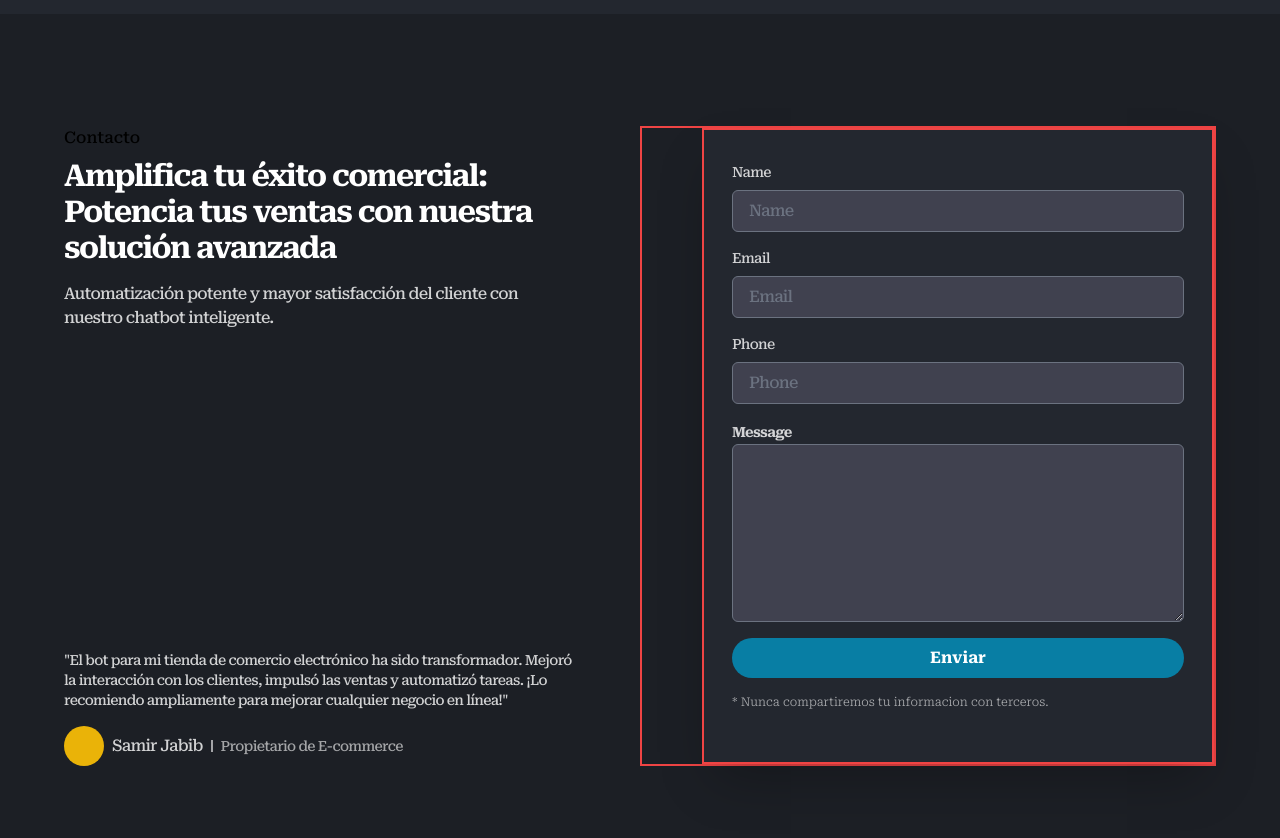
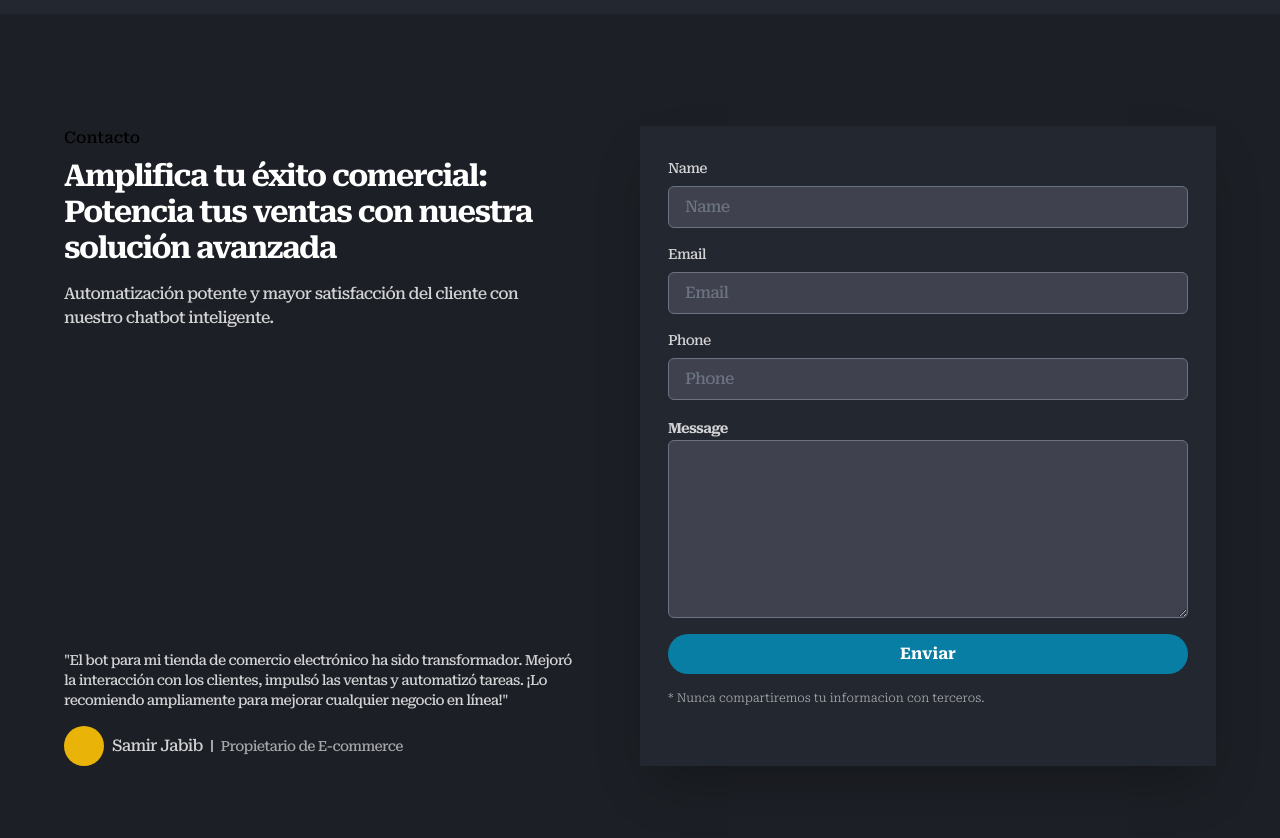
Before and after one commit to samirjabib/botlify-app, a Next.js app: page / in a window 1280 px wide. Shown: the part 3380-4218 px from the top of the page. Built offline with nearby package versions, Linux system fonts and the light colour scheme.

Commit message:
fix layout

```diff
--- a/components/LandingPage/LandingContact/ContactForm.tsx
+++ b/components/LandingPage/LandingContact/ContactForm.tsx
@@ -22,9 +22,9 @@ const ContactForm = () => {
   };
 
   return (
-    <div className="col-span-1  w-full border-2 border-red-500 flex justify-end">
+    <div className="col-span-1  w-full flex justify-end">
       <form
-        className="bg-gray shadow-2xl px-7 py-8 w-full max-w-lg border-2 border-red-500 "
+        className="bg-gray shadow-2xl px-7 py-8 w-full  max-w-xl  "
         // onSubmit={handleSubmit(onSubmit)}
       >
         <FloatingInput
```
